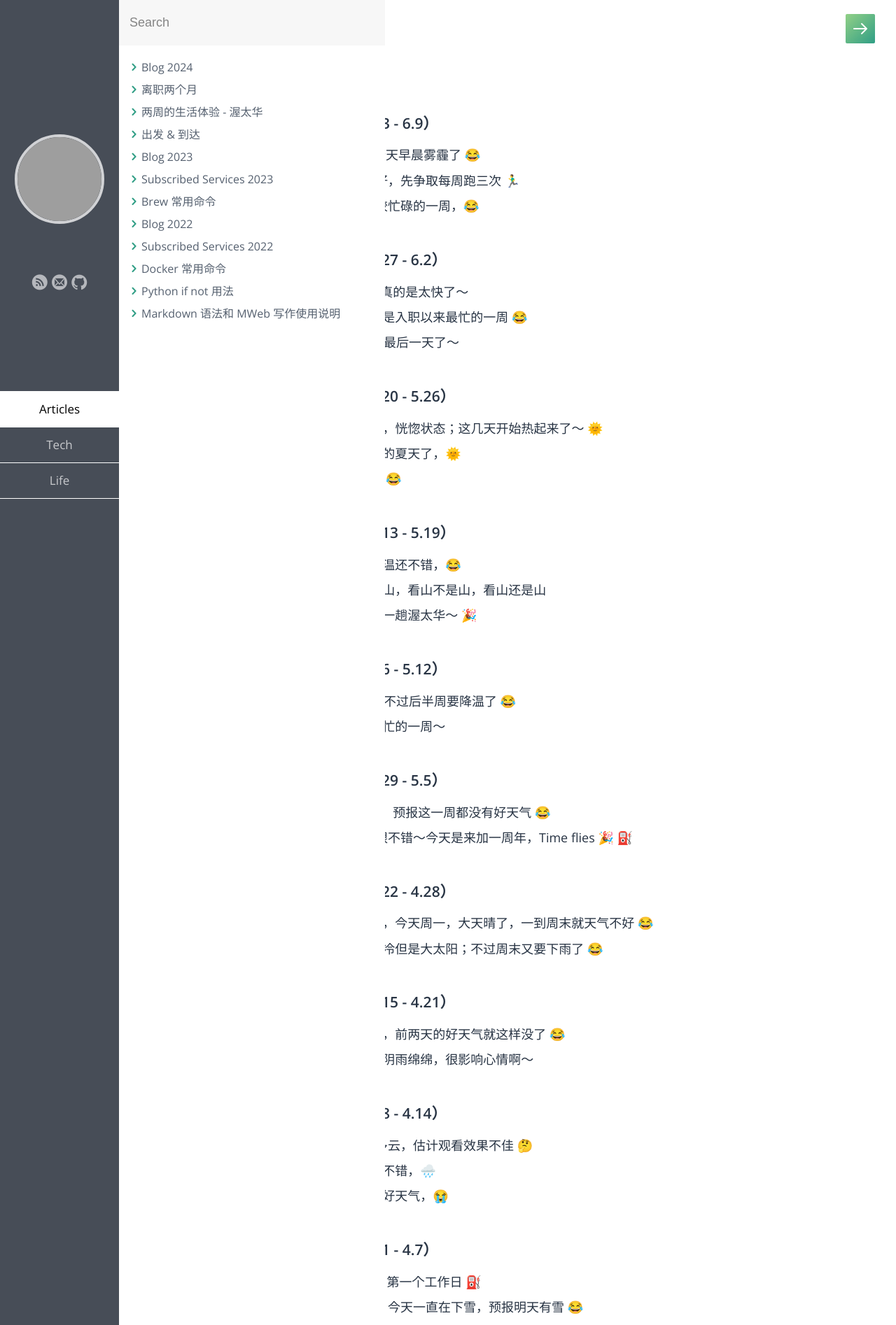
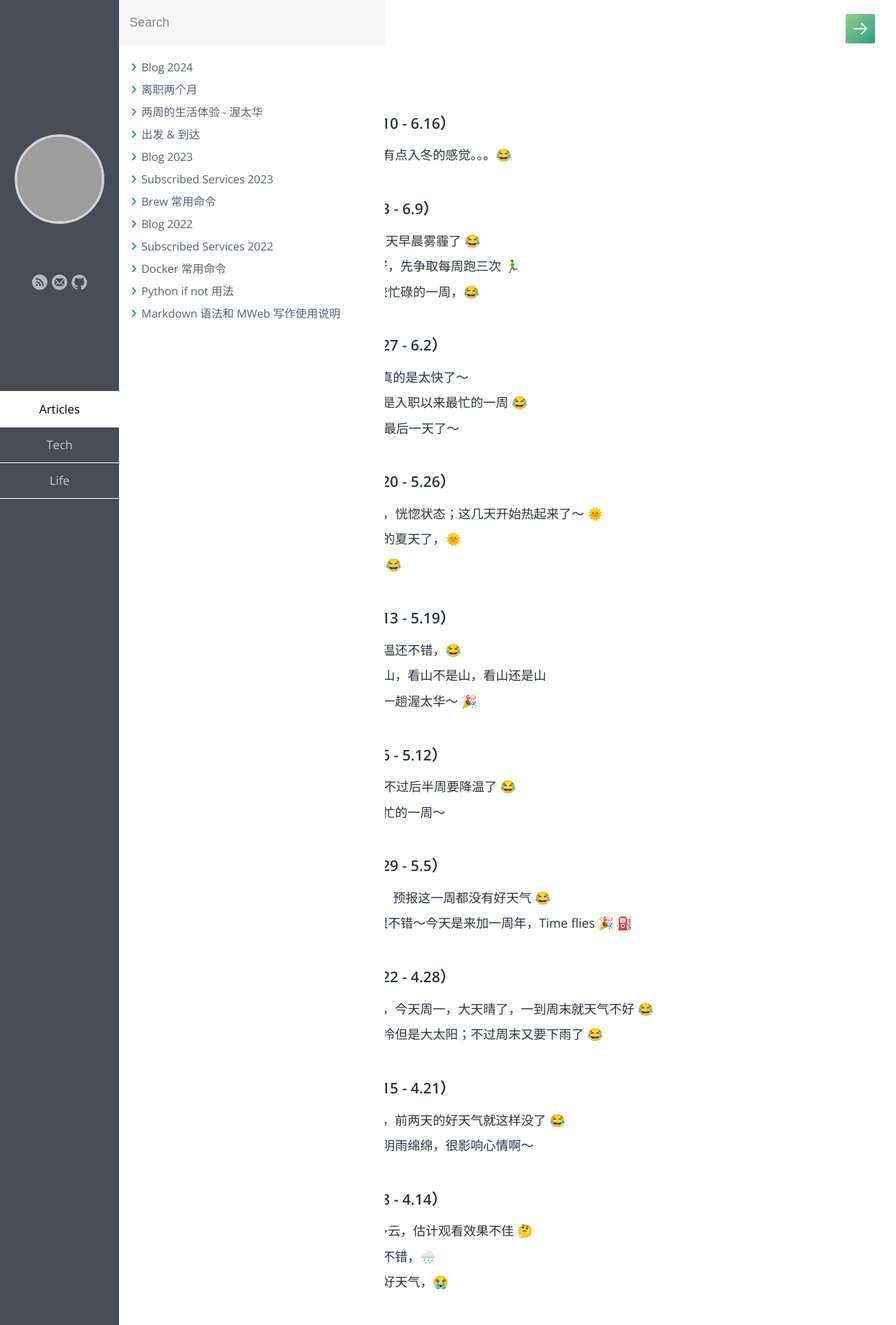
Before and after one commit to samxupeiran/samxupeiran.github.io, a Jekyll site: the page built from _posts/life/2024-01-02-my-blog.md, in a window 1280 px wide. Shown: the top 1894 px of the page at 70% size. Built offline with Jekyll 4.4.1, drawn with Linux system fonts in a browser that asks for light colours; some web fonts are replaced; grey boxes are pictures that could not be loaded.

Commit message:
feat: add weekly blog 6/11

```diff
--- a/_posts/life/2024-01-02-my-blog.md
+++ b/_posts/life/2024-01-02-my-blog.md
@@ -5,6 +5,9 @@ category: Life
 tags: Blog
 ---
 
+
+- ### 2024 年 6 月 第 3 周（6.10 - 6.16）
+     - 6.11 这两天温度很低啊，有点入冬的感觉。。。😂
 
 - ### 2024 年 6 月 第 2 周（6.3 - 6.9）
      - 6.3 6 月第一个工作日，今天早晨雾霾了 😂
```
